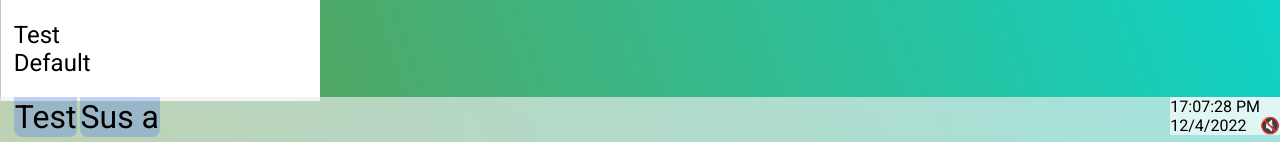
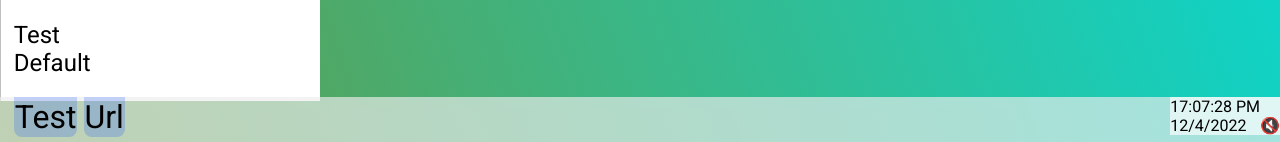
Before and after one commit to orl0pl/BimbowzXD, a plain HTML site: page index.html in a window 1280 px wide. Shown: the part 655-797 px from the top of the page. Drawn offline with Linux system fonts and the light colour scheme.

Commit message:
sus update

```diff
--- a/index.html
+++ b/index.html
@@ -18,7 +18,8 @@
     <div class="taskbar">
         <div class="tasks">
 
-            <div class="task" id="task1" onclick="createWindow('haha yes',prompt('Enter html code:', 'ok'), false, 7, 8, false)">Test</div><div class="task" id="task1">Sus a</div>
+            <div class="task" id="task1" onclick="createWindow('haha yes',prompt('Enter html code:', 'ok'), false, 7, 8, false)">Test</div>
+            <div class="task" id="task2" ondragover="urlDrop">Url</div>
         </div>
         <div class="panel"><div id="clock">12:34:56</div><div id="muter">🔇</div></div>
     </div>
--- a/other.js
+++ b/other.js
@@ -32,3 +32,7 @@
 function openExplorer(){
     var exp = document.getElementsByClassName('explorer');
 }
+function urlDrop(e){
+    e.preventDefault();
+    console.log(e)
+}
```
